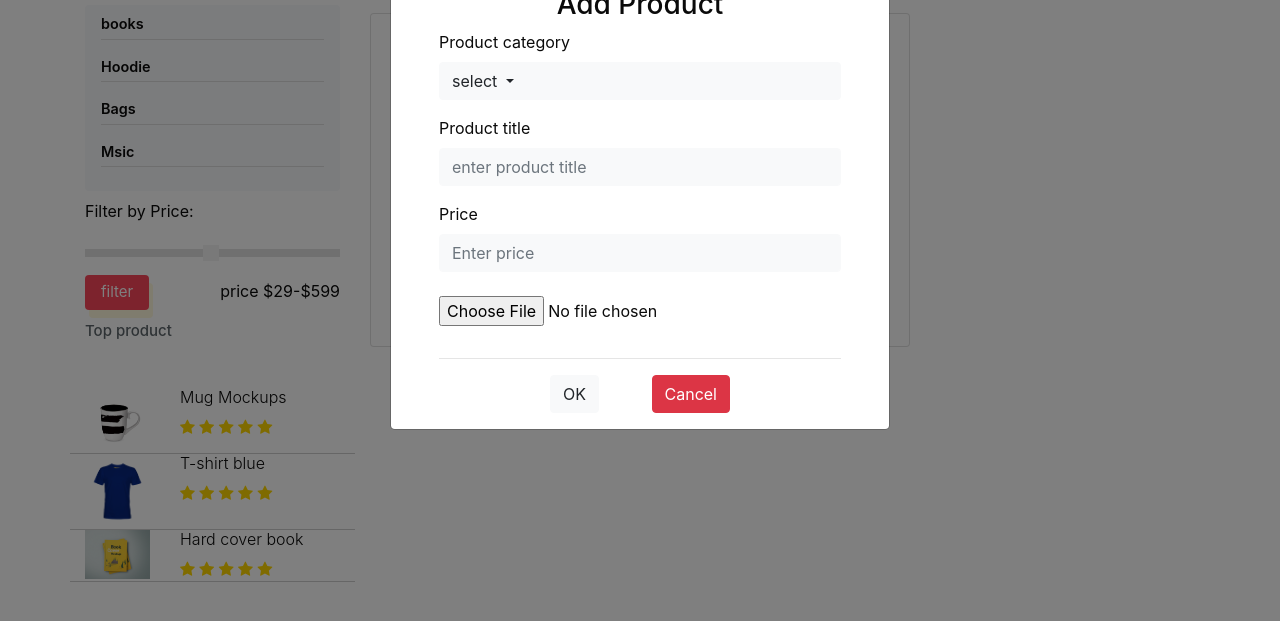
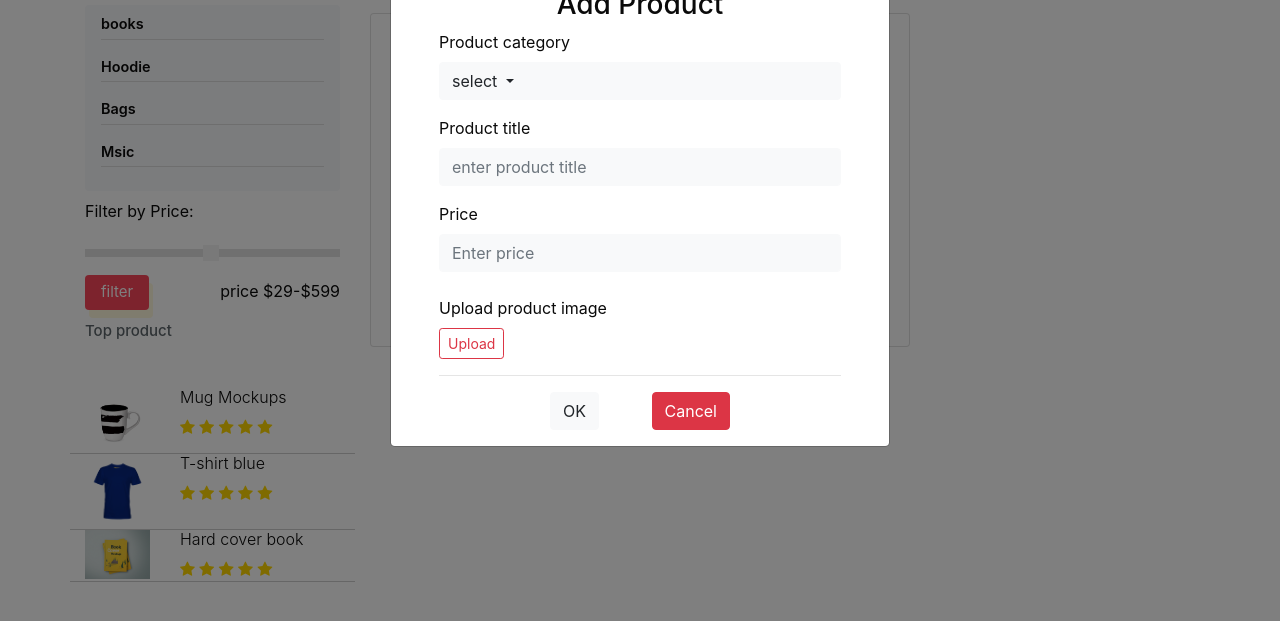
Before and after one commit to surendranravi/html-product-list, a plain HTML site: page html-ecart/index.html in a window 1280 px wide. Both pictures are taken after a click on the button "Add Products". Shown: the part 89-710 px from the top of the page. Drawn offline with nearby package versions, Linux system fonts and the light colour scheme; files whose address does not match are found by name.

Commit message:
upload btn ui changes added

```diff
--- a/html-ecart/index.html
+++ b/html-ecart/index.html
@@ -21,7 +21,8 @@
         <div class="row">
             <div class="col-12">
                 <div class="section-head">
-                    <h2>Products <button data-toggle="modal" data-target="#myModal">Add Products</button></h2>
+                    <h2>Products <button data-toggle="modal" data-target="#myModal">Add
+                            Products</button></h2>
                 </div>
             </div>
         </div>
@@ -92,10 +93,6 @@
                             </div>
                         </section>
 
-
-
-
-
                     </div>
 
                 </div>
@@ -136,9 +133,6 @@
 
                 </div>
             </div>
-
-
-
 
         </div>
     </div>
@@ -184,12 +178,13 @@
                             aria-describedby="emailHelp" placeholder="enter product title">
                     </div>
                     <div class="form-group">
-
                         <label for="exampleInputEmail1">Price</label>
                         <input type="number" class="form-control btn-light" id="input-product-price"
                             aria-describedby="emailHelp" placeholder="Enter price ">
                         <br>
-                        <input type="file" class="form-group" id="input-product-file" name="filename">
+                        <label for="exampleInputEmail1">Upload product image</label><br>
+                        <input type="file" class="d-none" id="input-product-file" name="filename">
+                        <button class="btn btn-outline-danger btn-sm" onclick="uploadBtn()">Upload</button>
                     </div>
                     <hr>
                     <div class="text-center">
--- a/html-ecart/js/main.js
+++ b/html-ecart/js/main.js
@@ -41,9 +41,6 @@ function addProduct(){
 
     reader.readAsDataURL(file);
 
-
-
-
 }
 
 function getProductList(){
@@ -61,5 +58,11 @@ function getProductList(){
             </div>
         </div>`
     })
+
 document.getElementById('product-item').innerHTML = productItem
 }
+
+
+function uploadBtn(){
+    document.getElementById("input-product-file").click()
+}
```
